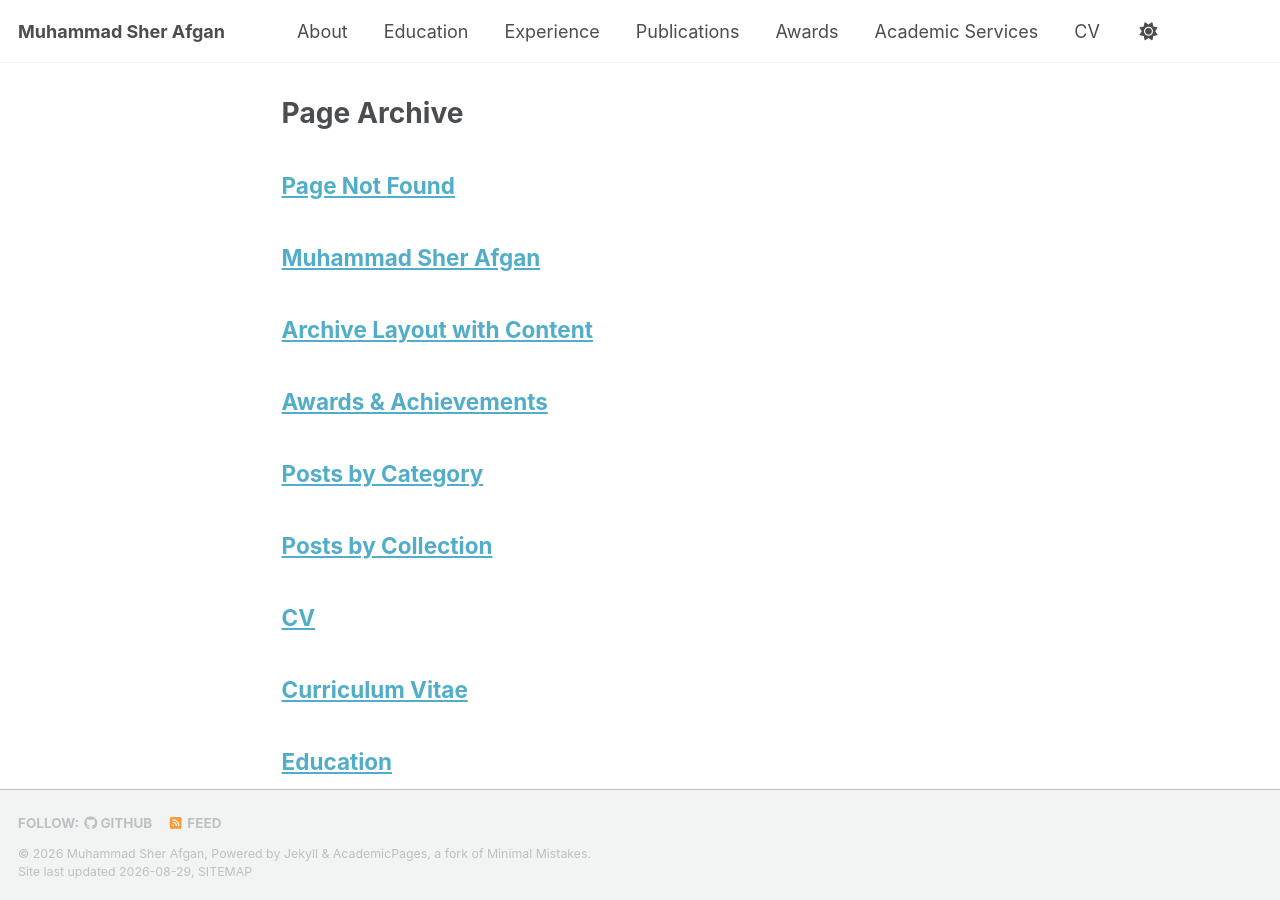
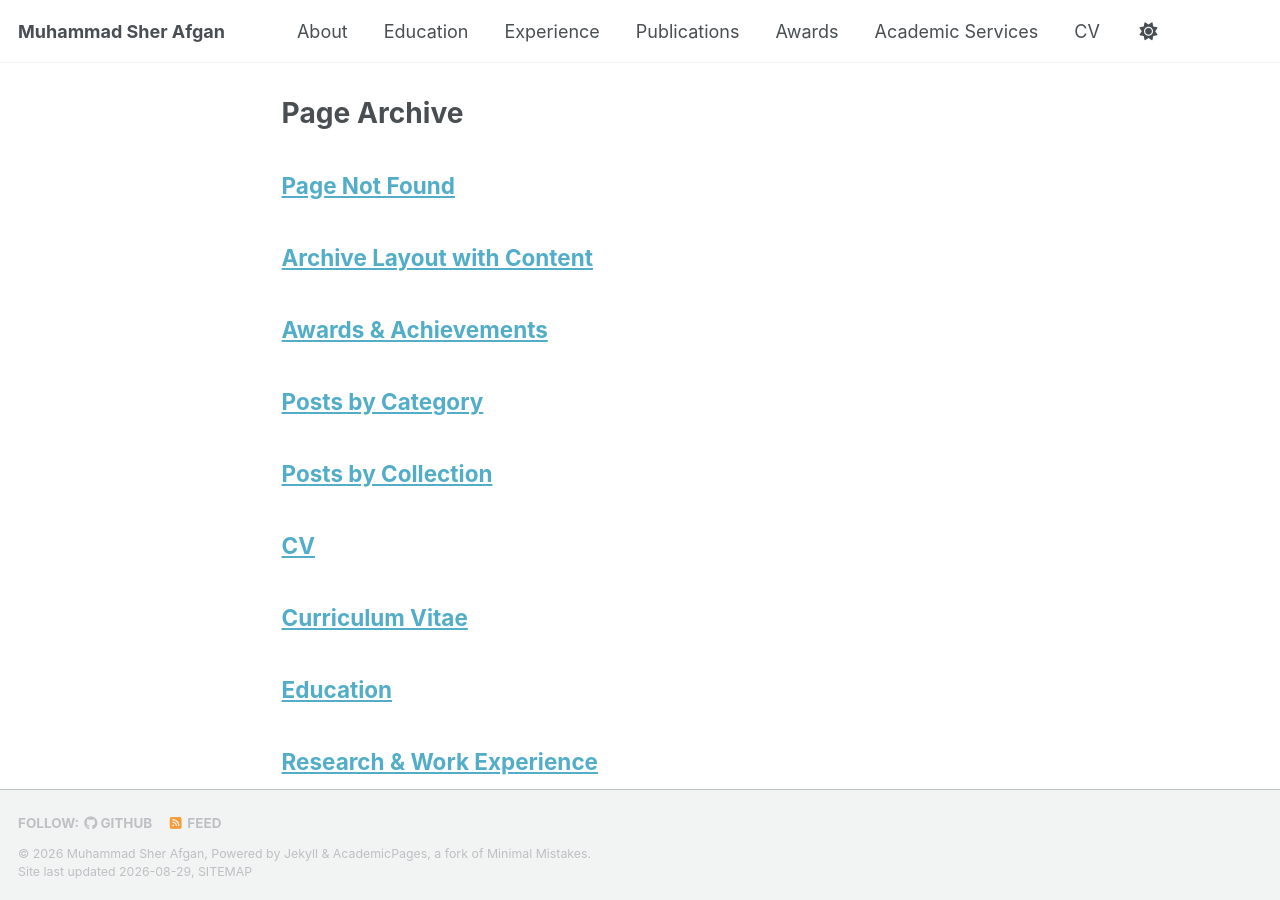
Before and after one commit to MSAfganUSTC/MSAfganUSTC.github.io, a Jekyll site: the page built from _pages/page-archive.html, in a window 1280 px wide and 900 px high. Built offline with Jekyll 4.4.1, drawn with Linux system fonts in a browser that asks for light colours; a style sheet for code colours, icons or effects is not loaded.

Commit message:
Update about.md

```diff
--- a/_pages/about.md
+++ b/_pages/about.md
@@ -1,8 +1,4 @@
----
-permalink: /
-title: "Muhammad Sher Afgan"
-author_profile: true
----
+
 Research in Machine Learning and Deep Learning, with a specialized focus on Generative AI and Computer Vision, at the University of Science and Technology of China (USTC).
 
 The research focuses on generative modeling, visual intelligence, and multimodal learning, with particular interest in controllable and identity-preserving generation, diffusion models, and vision-language systems. Current work addresses facial attribute synthesis, missing-person reconstruction, and deepfake detection, with applications in human welfare and public safety.
```
